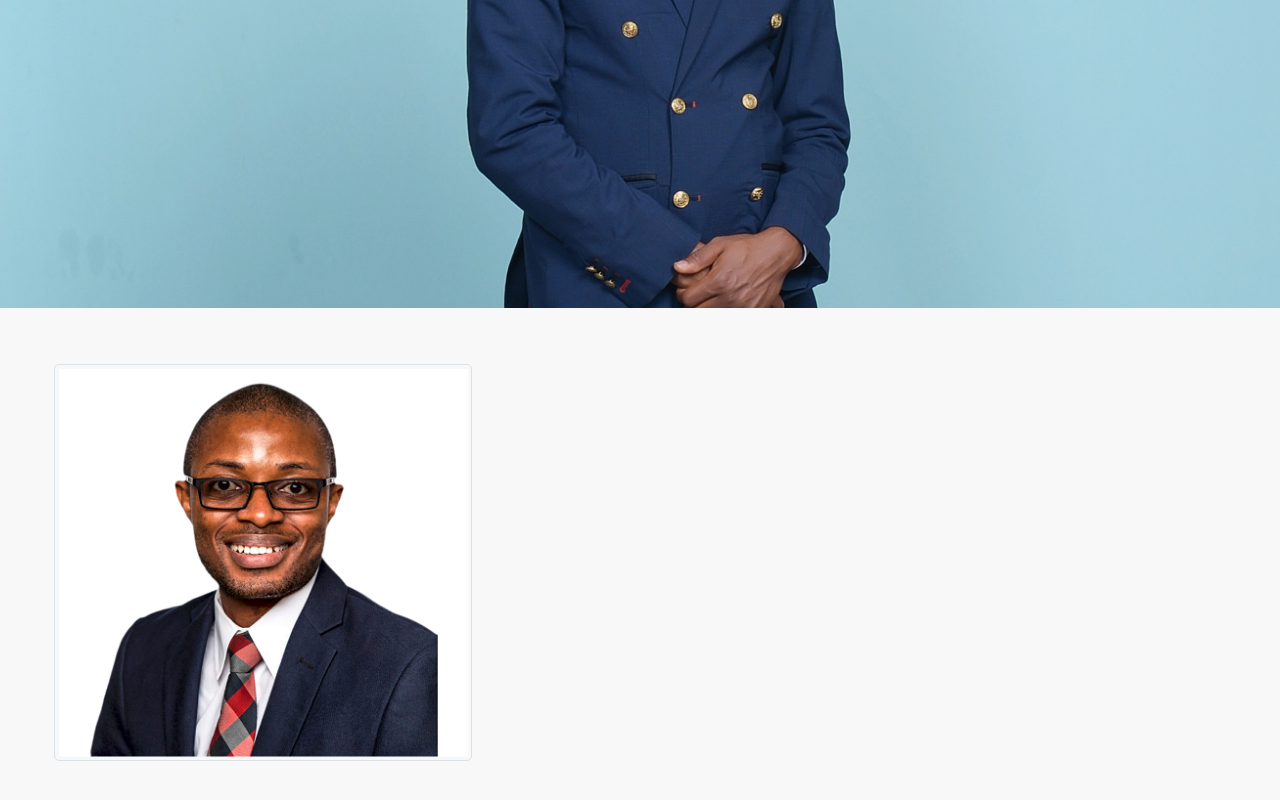
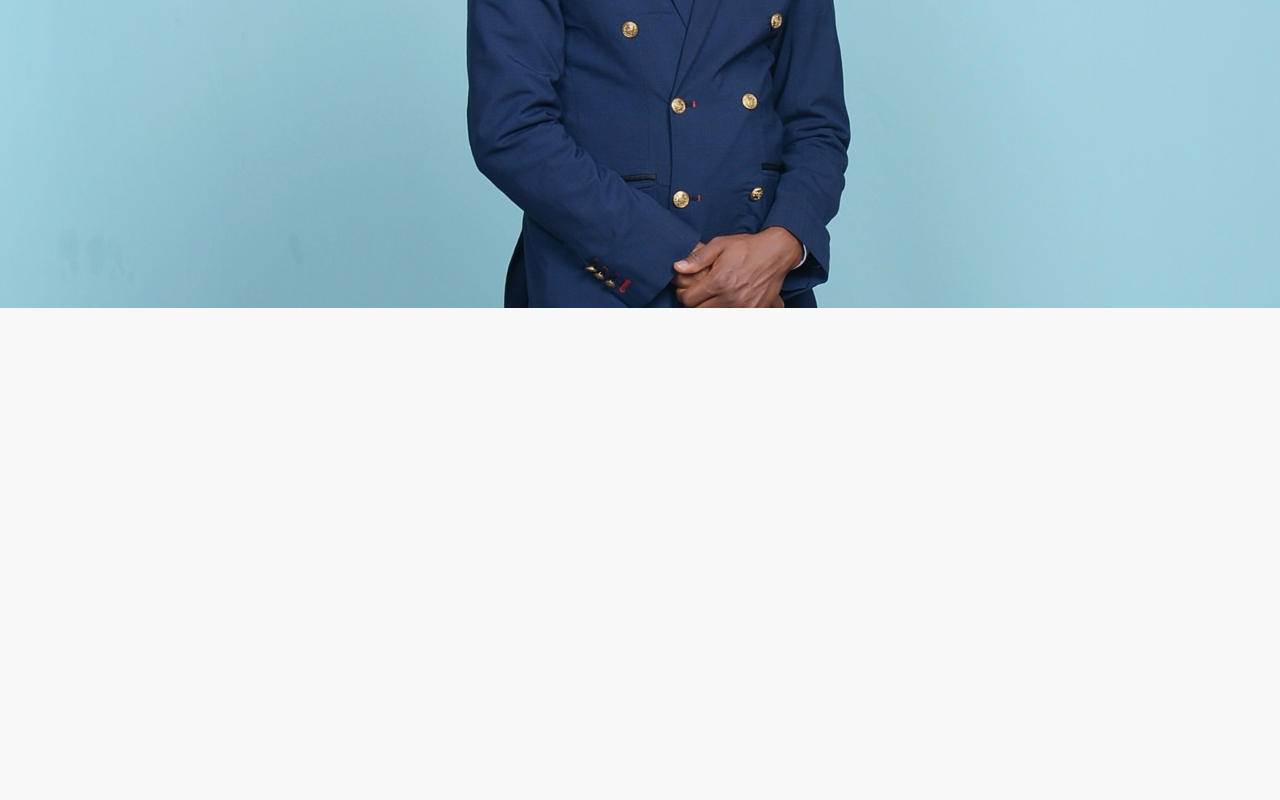
Before and after one commit to AyodEji-09/pastor-ayo, a Next.js app: page / in a window 1280 px wide. Shown: the part 492-1292 px from the top of the page. After the commit the page ends 800 px from the top, so only its background shows below. Built offline with nearby package versions, Linux system fonts and the light colour scheme.

Commit message:
added hero section

```diff
--- a/src/app/(home)/globals.css
+++ b/src/app/(home)/globals.css
@@ -4,81 +4,6 @@
 @import url("../../assets/css/bootstrap.min.css");
 @import url("../../assets/css/bootstrap-extended.min.css");
 @import url("../../assets/css/index.css");
-
-/* :root {
-  --max-width: 1100px;
-  --border-radius: 12px;
-  --font-mono: ui-monospace, Menlo, Monaco, 'Cascadia Mono', 'Segoe UI Mono',
-    'Roboto Mono', 'Oxygen Mono', 'Ubuntu Monospace', 'Source Code Pro',
-    'Fira Mono', 'Droid Sans Mono', 'Courier New', monospace;
-
-  --foreground-rgb: 0, 0, 0;
-  --background-start-rgb: 214, 219, 220;
-  --background-end-rgb: 255, 255, 255;
-
-  --primary-glow: conic-gradient(
-    from 180deg at 50% 50%,
-    #16abff33 0deg,
-    #0885ff33 55deg,
-    #54d6ff33 120deg,
-    #0071ff33 160deg,
-    transparent 360deg
-  );
-  --secondary-glow: radial-gradient(
-    rgba(255, 255, 255, 1),
-    rgba(255, 255, 255, 0)
-  );
-
-  --tile-start-rgb: 239, 245, 249;
-  --tile-end-rgb: 228, 232, 233;
-  --tile-border: conic-gradient(
-    #00000080,
-    #00000040,
-    #00000030,
-    #00000020,
-    #00000010,
-    #00000010,
-    #00000080
-  );
-
-  --callout-rgb: 238, 240, 241;
-  --callout-border-rgb: 172, 175, 176;
-  --card-rgb: 180, 185, 188;
-  --card-border-rgb: 131, 134, 135;
-}
-
-@media (prefers-color-scheme: dark) {
-  :root {
-    --foreground-rgb: 255, 255, 255;
-    --background-start-rgb: 0, 0, 0;
-    --background-end-rgb: 0, 0, 0;
-
-    --primary-glow: radial-gradient(rgba(1, 65, 255, 0.4), rgba(1, 65, 255, 0));
-    --secondary-glow: linear-gradient(
-      to bottom right,
-      rgba(1, 65, 255, 0),
-      rgba(1, 65, 255, 0),
-      rgba(1, 65, 255, 0.3)
-    );
-
-    --tile-start-rgb: 2, 13, 46;
-    --tile-end-rgb: 2, 5, 19;
-    --tile-border: conic-gradient(
-      #ffffff80,
-      #ffffff40,
-      #ffffff30,
-      #ffffff20,
-      #ffffff10,
-      #ffffff10,
-      #ffffff80
-    );
-
-    --callout-rgb: 20, 20, 20;
-    --callout-border-rgb: 108, 108, 108;
-    --card-rgb: 100, 100, 100;
-    --card-border-rgb: 200, 200, 200;
-  }
-}
 
 * {
   box-sizing: border-box;
@@ -88,27 +13,38 @@
 
 html,
 body {
-  max-width: 100vw;
   overflow-x: hidden;
 }
+section.section {
+  padding: 5rem 0;
+}
+#section__header {
+  text-align: center;
+}
+#section__header h2 {
+  font-size: 3rem;
+  position: relative;
+}
+#section__header h2::before {
+  position: absolute;
+  display: inline-block;
+  content: "";
+  background-color: red;
+  height: 5px;
+  width: 50px;
 
-body {
-  color: rgb(var(--foreground-rgb));
-  background: linear-gradient(
-      to bottom,
-      transparent,
-      rgb(var(--background-end-rgb))
-    )
-    rgb(var(--background-start-rgb));
+  border-radius: 4px;
+  left: 30%;
+  bottom: 50%;
 }
-
-a {
-  color: inherit;
-  text-decoration: none;
+#section__header h2::after {
+  position: absolute;
+  display: inline-block;
+  content: "";
+  background-color: red;
+  height: 5px;
+  width: 50px;
+  border-radius: 4px;
+  right: 30%;
+  bottom: 50%;
 }
-
-@media (prefers-color-scheme: dark) {
-  html {
-    color-scheme: dark;
-  }
-} */
--- a/src/components/HomeComponents/About.jsx
+++ b/src/components/HomeComponents/About.jsx
@@ -1,13 +1,42 @@
 import about from "@/assets/images/about.png";
 import Image from "next/image";
+import SectionHeader from "../SectionHeader";
+import Link from "next/link";
+import { HiOutlineArrowNarrowRight } from "react-icons/hi";
 
 const About = () => {
   return (
-    <section id="about" className="py-5">
+    <section id="about__section" className="section">
       <div className="container">
-        <div className="col-lg-6"></div>
-        <div className="col-lg-6">
-          <Image src={about} alt="pastor ayo picture" className="img-thumbnail" />
+        <div className="row">
+          <div className="col-lg-6 d-flex align-items-center mb-2">
+            <div>
+              <SectionHeader header="About" />
+              <div className="about__section-desc">
+                <p className="lead">
+                  Ayodeji Anifowose is an author, content creator, training
+                  facilitator, certified Life/ Marriage coach and Pastor. He
+                  holds a bachelor`s degree in Economics and is also a young
+                  minister of God, determined to continually groom world
+                  changers and teach people the undiluted word of God. As a
+                  content creator and marriage counselor, he runs a YouTube
+                  channel called Great Father, Great Husband...
+                </p>
+                <Link href="/about" className="btn btn-outline-primary rounded-pill">
+                  Read More <HiOutlineArrowNarrowRight/>
+                </Link>
+              </div>
+            </div>
+          </div>
+          <div className="col-lg-5 mb-2">
+            <div>
+              <Image
+                src={about}
+                alt="pastor ayo picture"
+                className="img-thumbnail"
+              />
+            </div>
+          </div>
         </div>
       </div>
     </section>
--- /dev/null
+++ b/src/components/SectionHeader.jsx
@@ -0,0 +1,10 @@
+const SectionHeader = ({ header, desc }) => {
+  return (
+    <div id="section__header" className="mb-5">
+      {header && <h2 className="fw-bolder text-primary">{header}</h2>}
+      {desc && <p>{desc}</p>}
+    </div>
+  );
+};
+
+export default SectionHeader;
```
